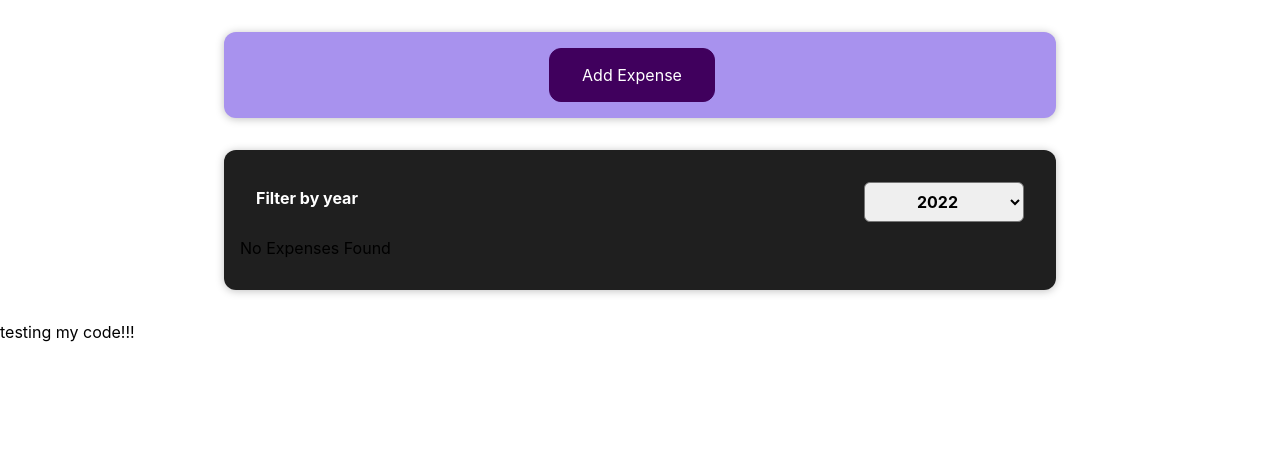
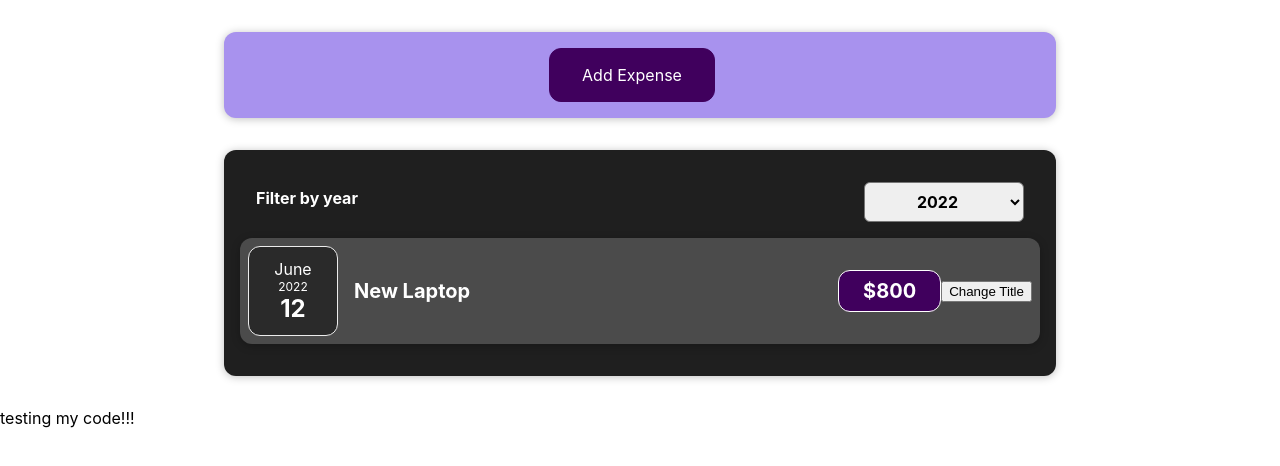
Before and after one commit to Nazeer1991/udemyReact, a React (Create React App) app: page / in a window 1280 px wide. Shown: the top 466 px of the page. Built offline with nearby package versions, Linux system fonts and the light colour scheme.

Commit message:
added new expense

```diff
--- a/src/App.js
+++ b/src/App.js
@@ -22,6 +22,12 @@ const DUMMY_EXPENSES = [
     title: "New Desk (Wooden)",
     amount: 450,
     date: new Date(2021, 5, 12),
+  },
+  {
+    id: "e5",
+    title: "New Laptop",
+    amount: 800,
+    date: new Date(2022, 5, 12),
   },
 ];
 
```
